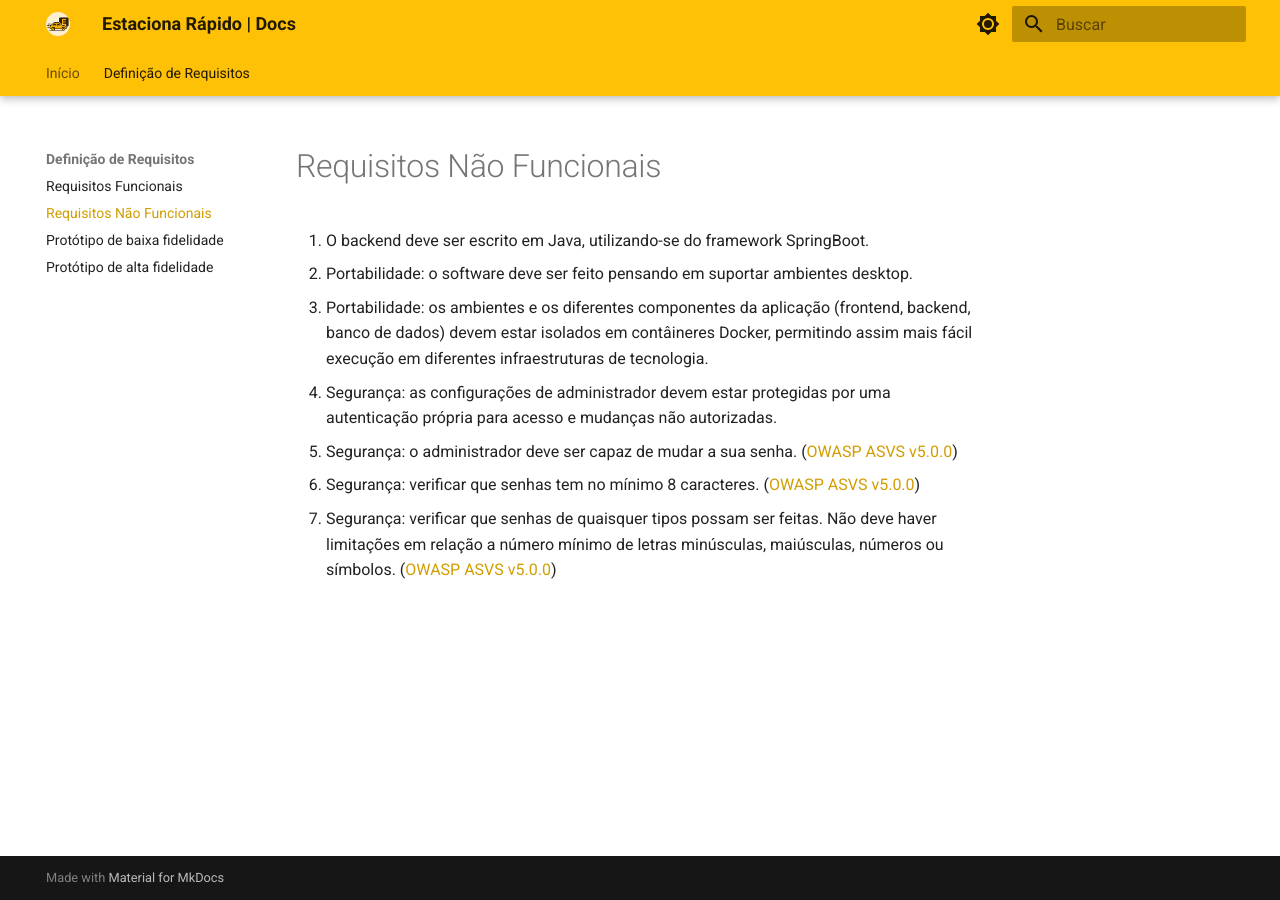
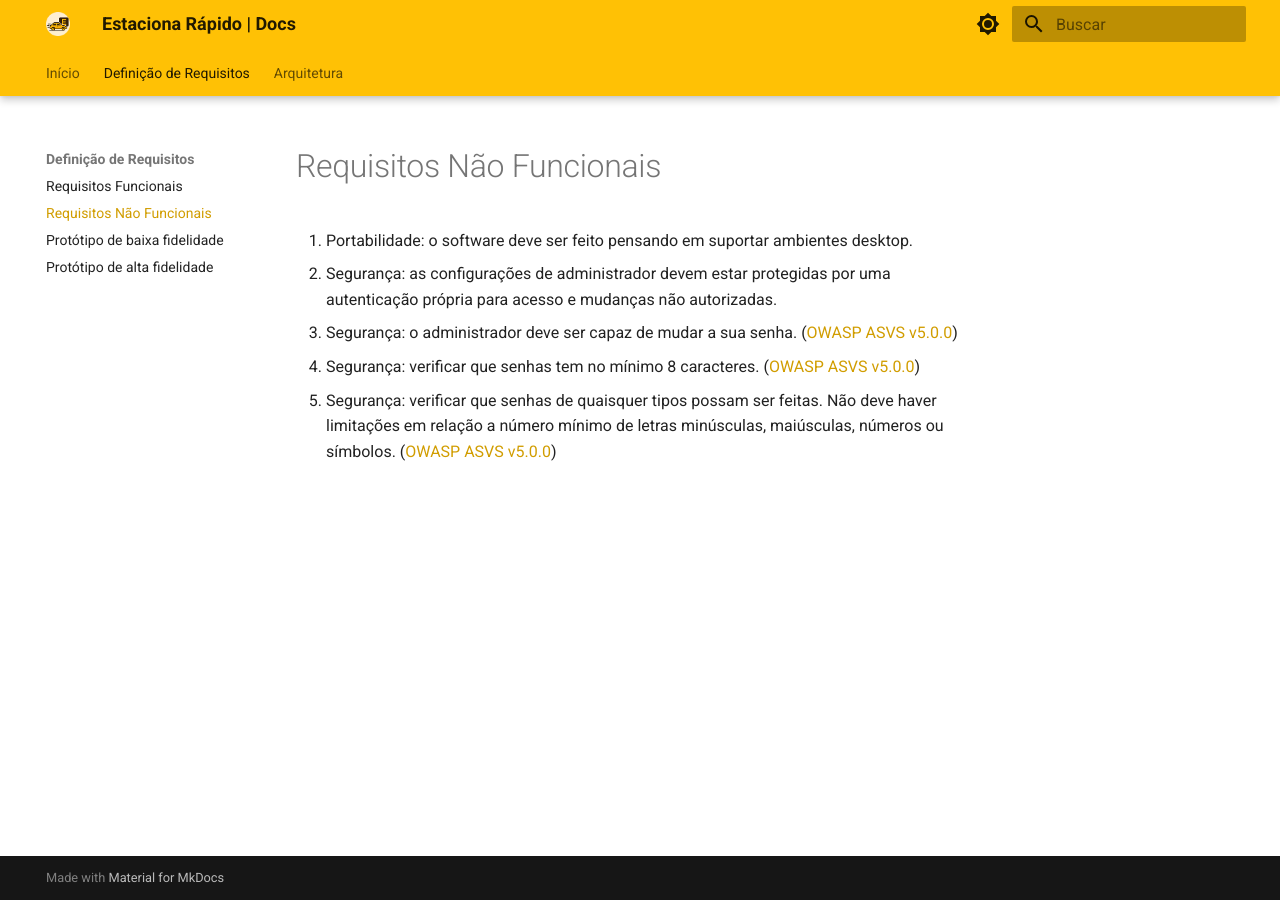
Before and after one commit to Estaciona-Rapido/docs, an MkDocs documentation site: the page built from docs/requisitos/nao_funcionais.md, in a window 1280 px wide. Built offline with MkDocs 1.6.1 and Material for MkDocs 9.7.7, drawn with Linux system fonts in a browser that asks for light colours.

```diff
--- a/docs/requisitos/nao_funcionais.md
+++ b/docs/requisitos/nao_funcionais.md
@@ -1,9 +1,7 @@
 # Requisitos Não Funcionais
 
-1. O backend deve ser escrito em Java, utilizando-se do framework SpringBoot.
-2. Portabilidade: o software deve ser feito pensando em suportar ambientes desktop.
-3. Portabilidade: os ambientes e os diferentes componentes da aplicação (frontend, backend, banco de dados) devem estar isolados em contâineres Docker, permitindo assim mais fácil execução em diferentes infraestruturas de tecnologia.
-4. Segurança: as configurações de administrador devem estar protegidas por uma autenticação própria para acesso e mudanças não autorizadas.
-5. Segurança: o administrador deve ser capaz de mudar a sua senha. ([OWASP ASVS v5.0.0](https://owasp.org/www-project-application-security-verification-standard/))
-6. Segurança: verificar que senhas tem no mínimo 8 caracteres. ([OWASP ASVS v5.0.0](https://owasp.org/www-project-application-security-verification-standard/))
-7. Segurança: verificar que senhas de quaisquer tipos possam ser feitas. Não deve haver limitações em relação a número mínimo de letras minúsculas, maiúsculas, números ou símbolos. ([OWASP ASVS v5.0.0](https://owasp.org/www-project-application-security-verification-standard/))
+1. Portabilidade: o software deve ser feito pensando em suportar ambientes desktop.
+2. Segurança: as configurações de administrador devem estar protegidas por uma autenticação própria para acesso e mudanças não autorizadas.
+3. Segurança: o administrador deve ser capaz de mudar a sua senha. ([OWASP ASVS v5.0.0](https://owasp.org/www-project-application-security-verification-standard/))
+4. Segurança: verificar que senhas tem no mínimo 8 caracteres. ([OWASP ASVS v5.0.0](https://owasp.org/www-project-application-security-verification-standard/))
+5. Segurança: verificar que senhas de quaisquer tipos possam ser feitas. Não deve haver limitações em relação a número mínimo de letras minúsculas, maiúsculas, números ou símbolos. ([OWASP ASVS v5.0.0](https://owasp.org/www-project-application-security-verification-standard/))
--- a/mkdocs.yml
+++ b/mkdocs.yml
@@ -11,6 +11,8 @@
     - Requisitos Não Funcionais: requisitos/nao_funcionais.md
     - Protótipo de baixa fidelidade: requisitos/prototipo/baixa.md
     - Protótipo de alta fidelidade: requisitos/prototipo/alta.md
+  - Arquitetura:
+    - Visão Geral: arquitetura/geral.md
 
 
 theme:
```
Also changed, not shown: docs/arquitetura/geral.md (added, +6 -0 lines).
